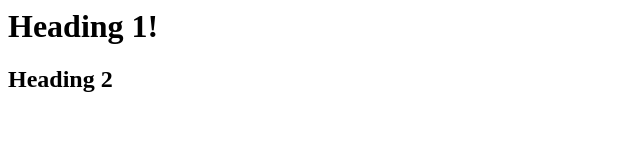
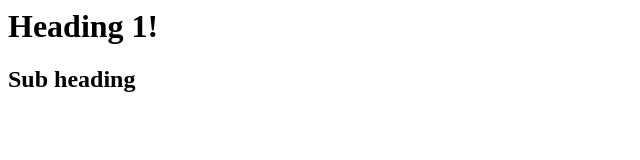
Before and after one commit to ccs-winter-2019/2.1-git_branches, a plain HTML site: page index.html in a window 1280 px wide. Shown: the full height of the page, 0-640 px from the left. Drawn offline with Linux system fonts and the light colour scheme.

Commit message:
Changed heading to sub heading

```diff
--- a/index.html
+++ b/index.html
@@ -4,7 +4,7 @@
 
     <h1>Heading 1!</h1>
 
-    <h2>Heading 2</h2>
+    <h2>Sub heading</h2>
 
 </body>
 
```
